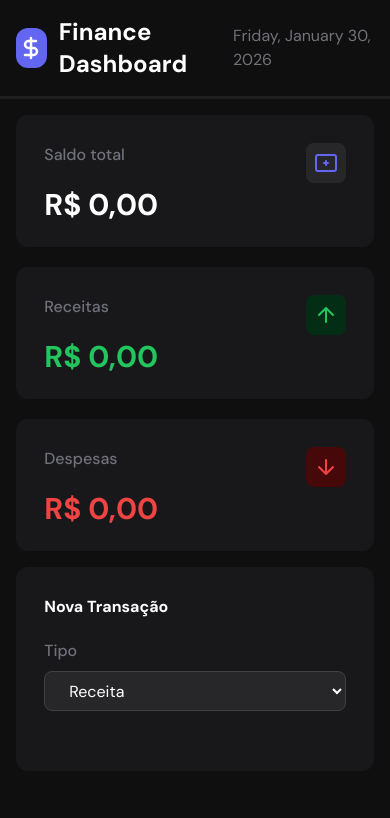
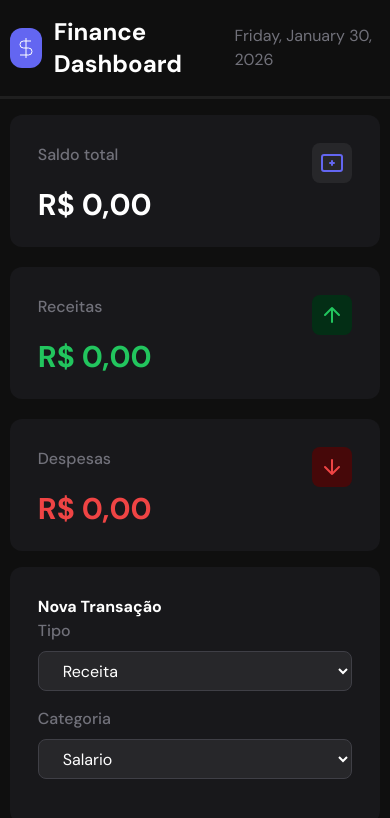
Before and after one commit to lmlucena/Finance-Dashboard, a React (Vite) app: page / in a window 390 px wide. Shown: the top 818 px of the page. Built offline with nearby package versions, Linux system fonts and the light colour scheme.

Commit message:
ajustes na responsividade

```diff
--- a/src/components/Cards.jsx
+++ b/src/components/Cards.jsx
@@ -1,8 +1,8 @@
 const Cards = () => {
   return (
-    <div className="flex gap-5 flex-wrap justify-center m-auto ">
+    <div className="w-[95%] max-w-[1600px] mx-auto grid grid-cols-1 md:grid-cols-3 gap-5">
       {/* Card 1 */}
-      <div className="max-md:w-11/12 h-33 p-7 bg-BgCard rounded-xl flex justify-between hover:-translate-y-0.5 hover:shadow-lg transition-all duration-200">
+      <div className="w-full h-33 p-7 bg-BgCard rounded-xl flex justify-between hover:-translate-y-0.5 hover:shadow-lg transition-all duration-200">
         <div>
           <label className="text-CardText font-medium ">Saldo total</label>
           <h2 className="text-3xl font-bold mt-5">R$ 0,00</h2>
@@ -16,7 +16,7 @@ const Cards = () => {
 
 
       {/* Card 2 */}
-      <div className="max-md:w-11/12 h-33 p-7 bg-BgCard rounded-xl flex justify-between hover:-translate-y-0.5 hover:shadow-lg transition-all duration-200">
+      <div className="w-full h-33 p-7 bg-BgCard rounded-xl flex justify-between hover:-translate-y-0.5 hover:shadow-lg transition-all duration-200">
         <div>
           <label className="text-CardText font-medium">Receitas</label>
           <h2 className="text-3xl font-bold text-[#22c55e] mt-5">R$ 0,00</h2>
@@ -30,7 +30,7 @@ const Cards = () => {
 
 
       {/* Card 3 */}
-      <div className="max-md:w-11/12 h-33 p-7 bg-BgCard rounded-xl flex justify-between hover:-translate-y-0.5 hover:shadow-lg transition-all duration-200">
+      <div className="w-full h-33 p-7 bg-BgCard rounded-xl flex justify-between hover:-translate-y-0.5 hover:shadow-lg transition-all duration-200">
         <div>
           <label className="text-CardText font-medium">Despesas</label>
           <h2 className="text-3xl font-bold text-[#ef4444] mt-5">R$ 0,00</h2>
--- a/src/components/Header.jsx
+++ b/src/components/Header.jsx
@@ -11,15 +11,19 @@ const dataFormatada = new Intl.DateTimeFormat(
 
 const Header = () => {
     return (
-        <header className="border-b-3 border-[#1f1f1f] p-4 flex justify-between items-center">
+        <header className="border-b-3 border-[#1f1f1f]">
+            <div className="w-[95%] max-w-[1600px] mx-auto py-4 flex justify-between items-center">
                 <div className="flex items-center gap-3">
                     <div className="bg-[#6366f1] w-10 h-10 rounded-xl flex items-center justify-center">
-                    <svg width="24" height="24" viewbox="0 0 24 24" fill="none" stroke="white" stroke-width="2.5" stroke-linecap="round" stroke-linejoin="round"><path d="M12 2v20M17 5H9.5a3.5 3.5 0 0 0 0 7h5a3.5 3.5 0 0 1 0 7H6"/>
+                        <svg width="24" height="24" viewBox="0 0 24 24" fill="none" stroke="white">
+                            <path d="M12 2v20M17 5H9.5a3.5 3.5 0 0 0 0 7h5a3.5 3.5 0 0 1 0 7H6"/>
                         </svg>
                     </div>
                     <h1 className="text-2xl font-semibold">Finance Dashboard</h1>
                 </div>
+
                 <p className="text-CardText">{dataFormatada}</p>
+            </div>
 </header>
     )
 
--- a/src/components/Transactions.jsx
+++ b/src/components/Transactions.jsx
@@ -1,9 +1,10 @@
 const Transactions = () => {
   return (
-    <div className="flex gap-5 flex-wrap bg-BgCard max-md:w-11/12 m-auto rounded-xl p-7">
-      <h2 className="text-md font-semibold w-full">Nova Transação</h2>
+    <div className="flex gap-5 flex-col bg-BgCard w-[95%] max-w-[1600px] mx-auto rounded-xl p-7">
 
-      <div  className="w-full md:w-1/2 flex flex-col mb-4">
+
+      <div  className="w-full">
+        <h2 className="text-md font-semibold ">Nova Transação</h2>
         <div className="flex flex-col mb-4">
           <label className="text-CardText font-medium ">Tipo</label>
           <select className="h-10 mt-2 bg-InputBg rounded-lg p-2 pl-5 outline-none border border-BordaInput">
@@ -11,6 +12,21 @@ const Transactions = () => {
             <option>Despesa</option>
           </select>
         </div>
+
+        <div className="flex flex-col mb-4">
+          <label className="text-CardText font-medium ">Categoria</label>
+          <select className="h-10 mt-2 bg-InputBg rounded-lg p-2 pl-5 outline-none border border-BordaInput">
+            <option>Salario</option>
+            <option>Freelancer</option>
+            <option>Investimento</option>
+            <option>Alimentação</option>
+            <option>Transporte</option>
+            <option>Saúde</option>
+            <option>Lazer</option>
+            <option>Contas</option>
+          </select>
+        </div>
+
       </div>
 
     </div>
--- a/src/index.css
+++ b/src/index.css
@@ -14,3 +14,11 @@ body {
 
 
 }
+
+
+.layout {
+  width: min(95%, 1800px);
+
+  /* centraliza */
+  margin: 0 auto;
+}
```
Lines whose indentation alone changed are shown as unchanged.
